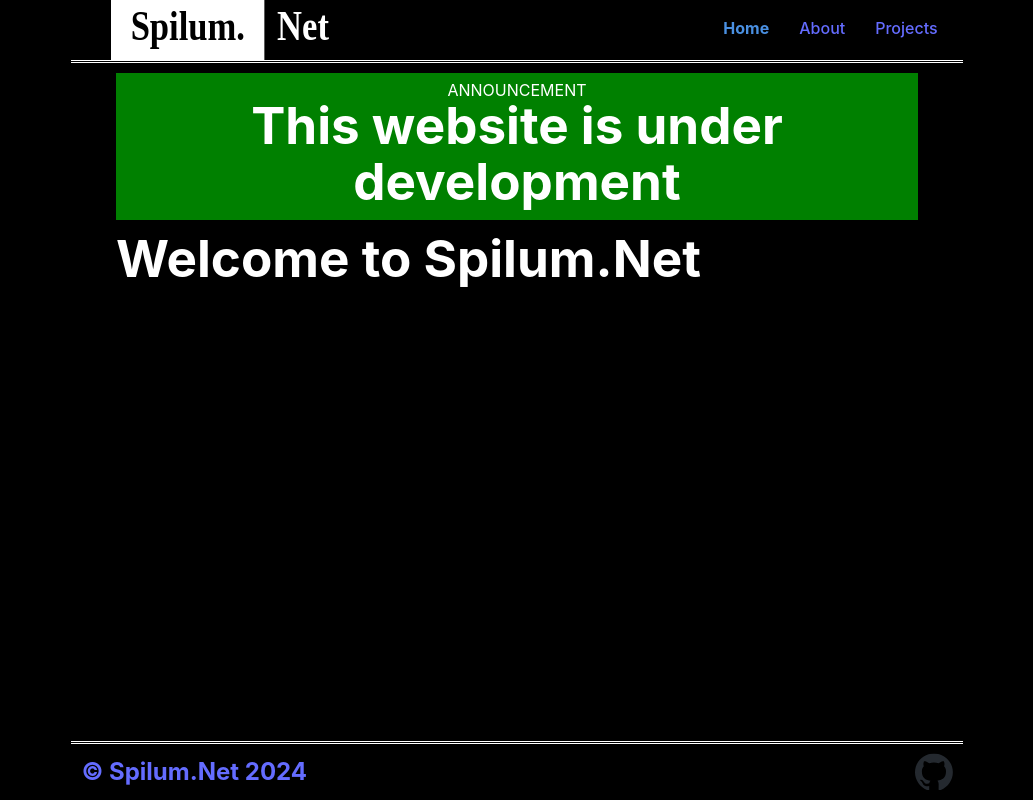
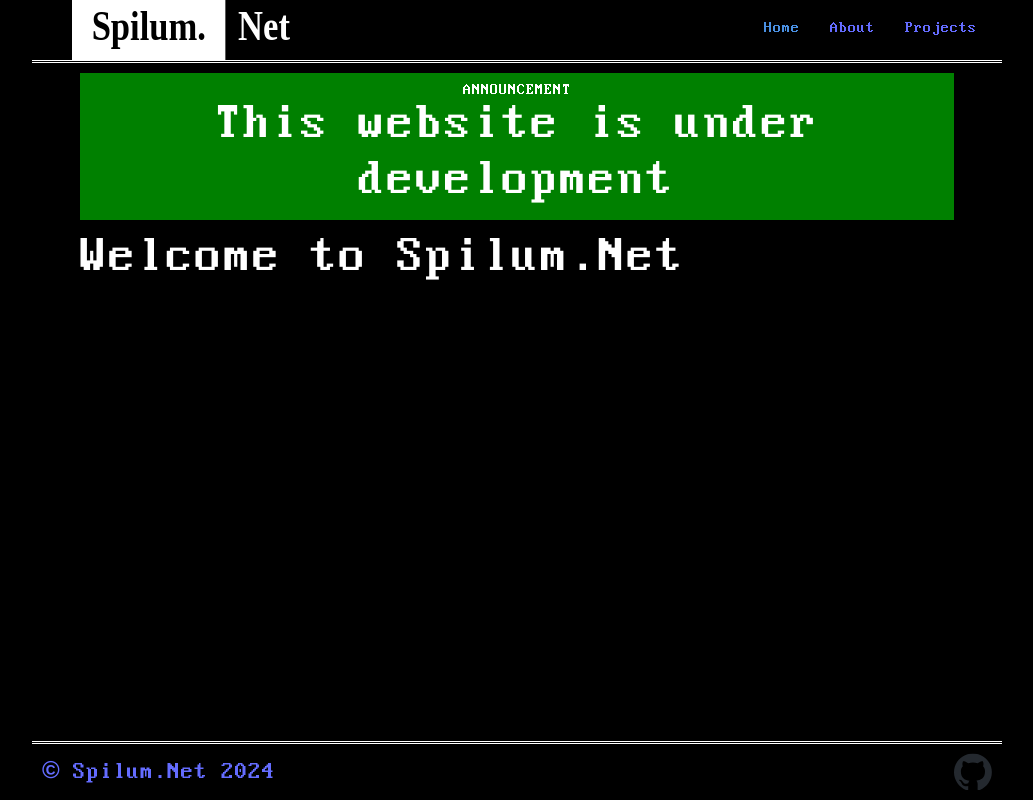
Before and after one commit to tristanpn02/SpilumNet, a React (Vite) app: page /home in a window 1280 px wide. Shown: the whole page, without its empty margins (123-1156 px from the left). Built offline with nearby package versions, Linux system fonts and the light colour scheme.

Commit message:
Add DOS font

```diff
--- a/src/App.css
+++ b/src/App.css
@@ -12,16 +12,23 @@
   height: 100%;
 }
 
+@font-face {
+  font-family: 'PerfectDOS';
+  src: url('./fonts/PerfectDOSVGA437Win.ttf') format('truetype');
+  font-weight: normal;
+  font-style: normal;
+}
+
 body {
   display: block !important;
   margin: 0;
-  font-family: -apple-system, BlinkMacSystemFont, 'Segoe UI', 'Roboto', 'Oxygen',
-    'Ubuntu', 'Cantarell', 'Fira Sans', 'Droid Sans', 'Helvetica Neue', sans-serif;
+  font-family: 'PerfectDOS', sans-serif;
   -webkit-font-smoothing: antialiased;
   -moz-osx-font-smoothing: grayscale;
   background-color: var(--color-background);
   color: var(--color-text);
 }
+
 
 code {
   font-family: source-code-pro, Menlo, Monaco, Consolas, 'Courier New', monospace;
```
Also changed, not shown: src/fonts/PerfectDOSVGA437Win.ttf (added).
